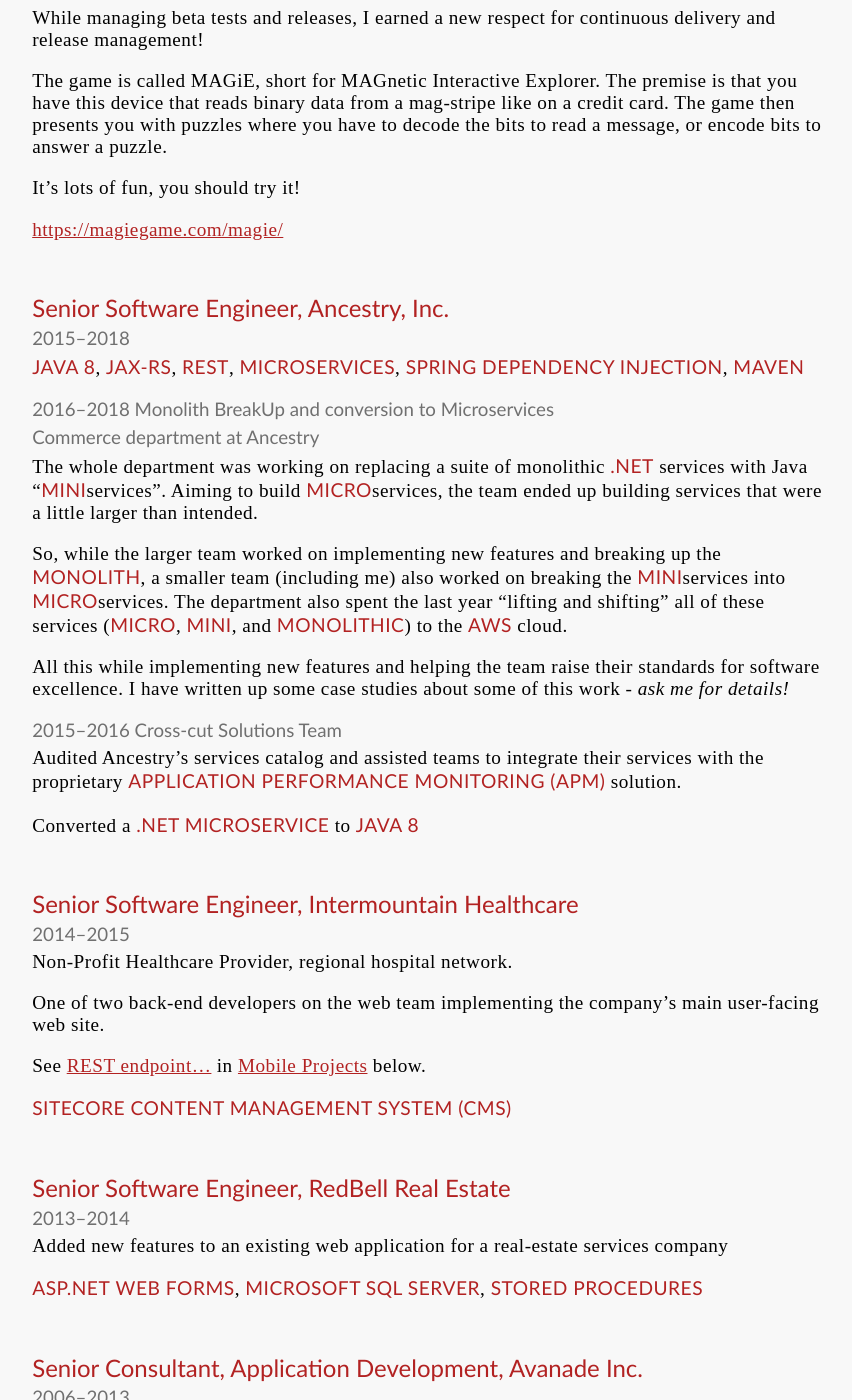
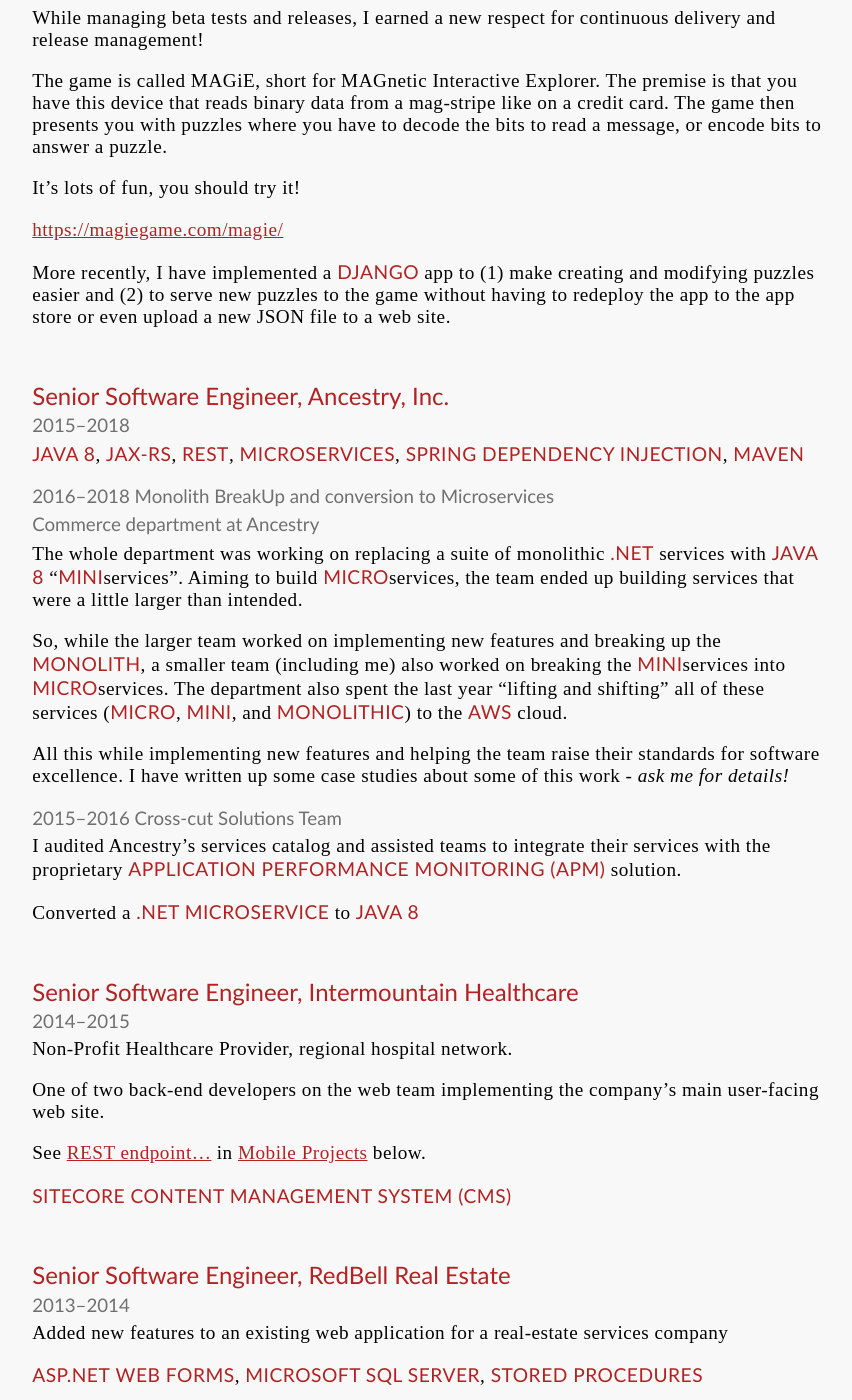
Before and after one commit to n8mob/n8mob.github.io, a Jekyll site: the page built from resume_backEnd.md, in a window 1280 px wide and 1400 px high, scrolled down 2772 px. Shown: the whole window, without its empty margins (19-871 px from the left). Built offline with Jekyll 4.4.1, drawn with Linux system fonts in a browser that asks for light colours.

Commit message:
rename to simply "backEnd"

```diff
--- a/resume_backEndJava.md
+++ b/resume_backEnd.md
@@ -88,6 +88,8 @@
 
 [https://magiegame.com/magie/](https://magiegame.com/magie/)
 
+More recently, I have implemented a **Django** app to (1) make creating and modifying puzzles easier and (2) to serve new puzzles to the game without having to redeploy the app to the app store or even upload a new JSON file to a web site.
+
 ## Senior Software Engineer, Ancestry, Inc.
 ### 2015&ndash;2018
 **Java 8**, **JAX-RS**, **REST**, **Microservices**, **Spring Dependency Injection**, **Maven**
@@ -95,14 +97,14 @@
 ### 2016&ndash;2018 Monolith BreakUp and conversion to Microservices
 ### Commerce department at Ancestry
 
-The whole department was working on replacing a suite of monolithic **.NET** services with Java "**mini**&zwnj;services". Aiming to build **micro**&zwnj;services, the team ended up building services that were a little larger than intended.
+The whole department was working on replacing a suite of monolithic **.NET** services with **Java 8** "**mini**&zwnj;services". Aiming to build **micro**&zwnj;services, the team ended up building services that were a little larger than intended.
 
 So, while the larger team worked on implementing new features and breaking up the **monolith**, a smaller team (including me) also worked on breaking the **mini**&zwnj;services into **micro**&zwnj;services. The department also spent the last year "lifting and shifting" all of these services (**micro**, **mini**, and **monolithic**) to the **AWS** cloud.
 
 All this while implementing new features and helping the team raise their standards for software excellence. I have written up some case studies about some of this work - *ask me for details!*
 
 ### 2015&ndash;2016 Cross-cut Solutions Team
-Audited Ancestry's services catalog and assisted teams to integrate their services with the proprietary **Application Performance Monitoring (APM)** solution.
+I audited Ancestry's services catalog and assisted teams to integrate their services with the proprietary **Application Performance Monitoring (APM)** solution.
 
 Converted a **.NET Microservice** to **Java 8**
 
```
Also changed, not shown: 1 other file.
